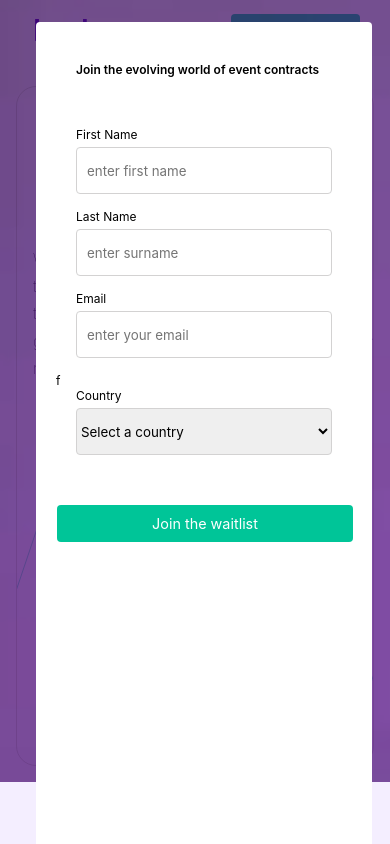
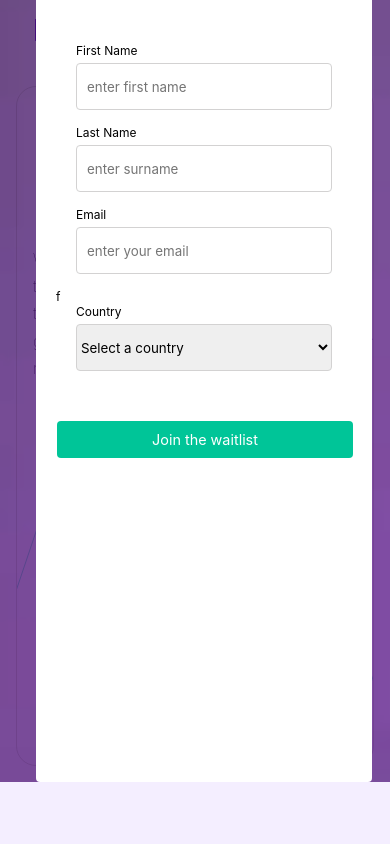
Before and after one commit to SECHUBSYSTEM/MARVEL1, a plain HTML site: page index.html in a window 390 px wide. Both pictures are taken after a click on the element "Be the first to know when we launch". Drawn offline with nearby package versions, Linux system fonts and the light colour scheme.

Commit message:
Update styles.css

```diff
--- a/styles.css
+++ b/styles.css
@@ -1076,7 +1076,7 @@ h2 {
     #form {
         position: absolute;
         width: 28em;
-        margin: -90vh auto 0 3em;
+        margin: -100vh auto 0 3em;
         padding: 20px;
         align-items: center;
         justify-content: center;
```
